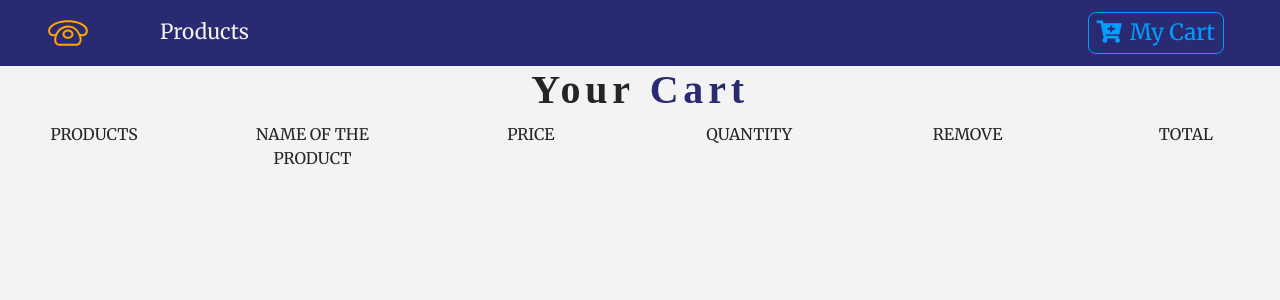
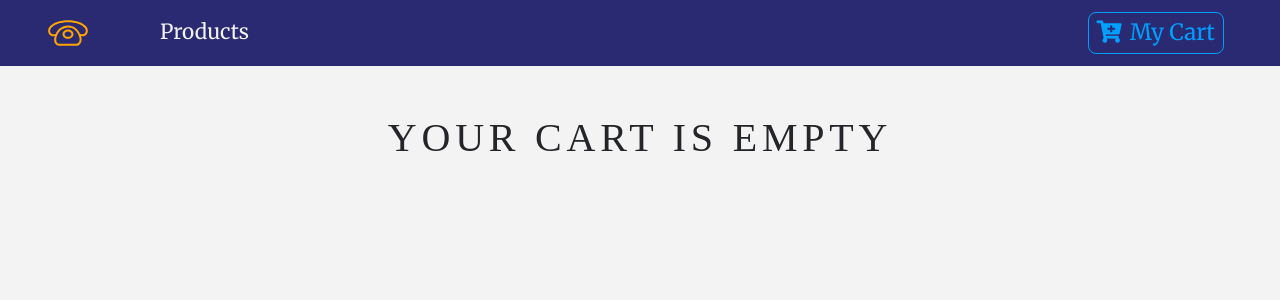
Before and after one commit to kamalyadav11/Online-Mobile-Store, a React (Create React App) app: page /cart in a window 1280 px wide. Shown: the top 300 px of the page. Built offline with nearby package versions, Linux system fonts and the light colour scheme; a web font is replaced by a local one.

Commit message:
conditional rendering of cart

```diff
--- a/src/components/Cart/Cart.js
+++ b/src/components/Cart/Cart.js
@@ -1,13 +1,28 @@
 import React, { Component } from "react";
 import Title from "../Title";
 import CartColumns from "./CartColumns";
+import EmptyCart from "./EmptyCart";
+import { ProductConsumer } from "../../context";
 
 export default class Cart extends Component {
   render() {
     return (
       <section>
-        <Title name="your" title=" cart" />
-        <CartColumns />
+        <ProductConsumer>
+          {value => {
+            const { cart } = value;
+            if (cart.length > 0) {
+              return (
+                <React.Fragment>
+                  <Title name="your" title=" cart" />
+                  <CartColumns />
+                </React.Fragment>
+              );
+            } else {
+              return <EmptyCart />;
+            }
+          }}
+        </ProductConsumer>
       </section>
     );
   }
```
